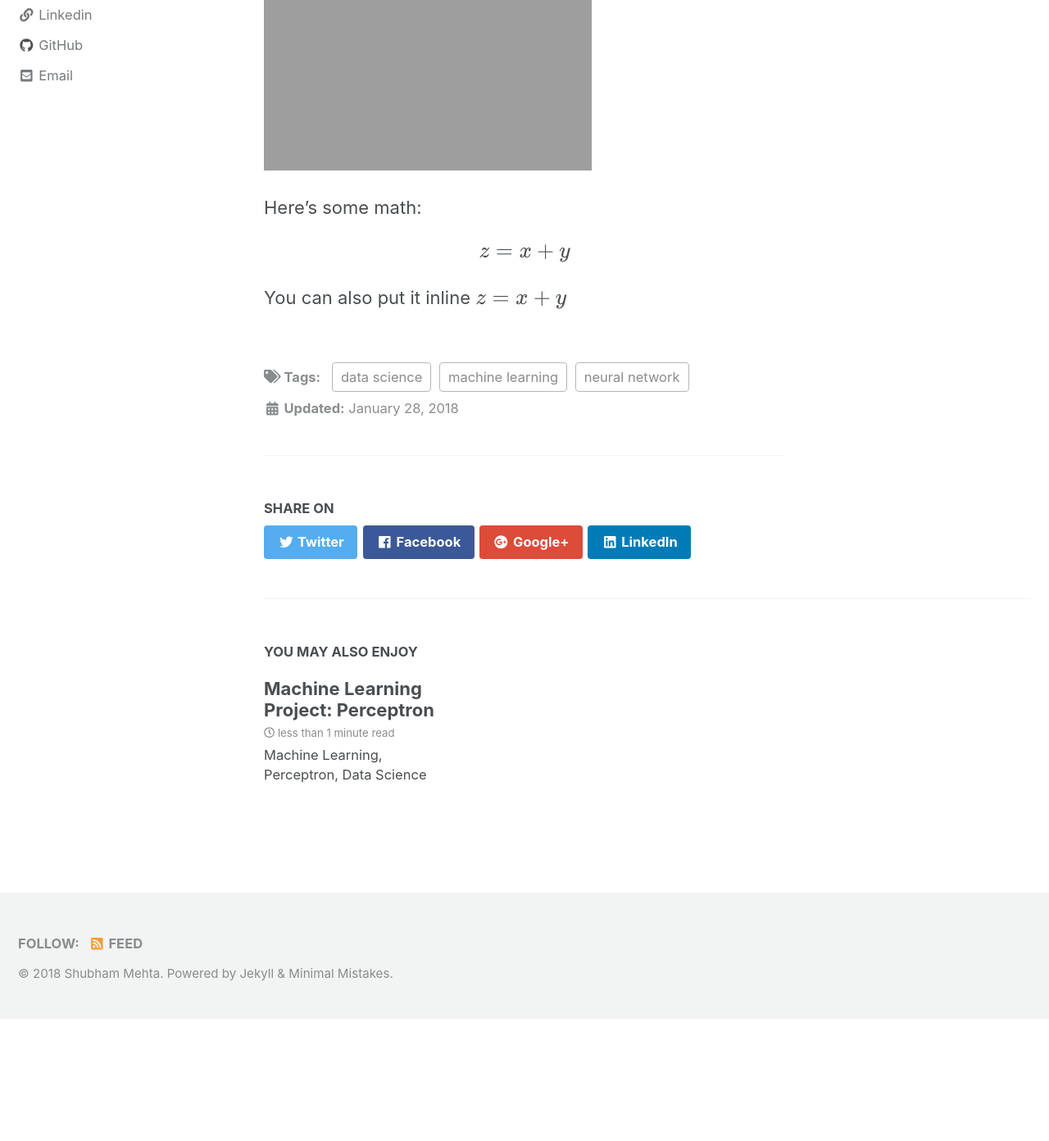
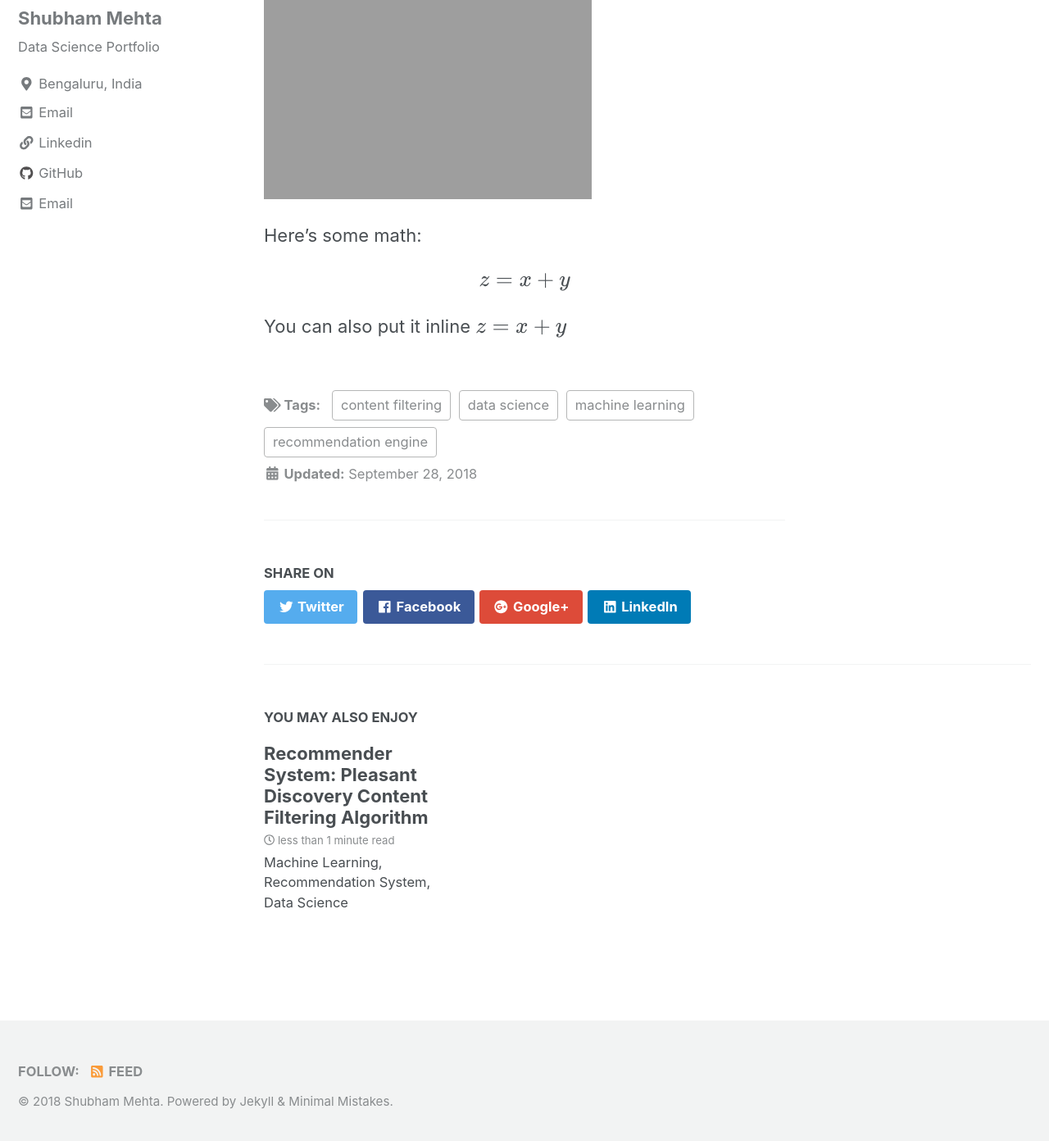
Before and after one commit to shubhambmehta/shubhambmehta.github.io, a Jekyll site: the page built from _posts/2018-09-29-contentfiltering.md, in a window 1280 px wide and 1400 px high, scrolled down 3060 px. Shown: the top 1392 px of the window at 82% size. Built offline with Jekyll 4.4.1, drawn with Linux system fonts in a browser that asks for light colours; nearby versions of some CDN libraries; formulas are drawn with MathJax 3; before the commit the page ends 4304 px from its top, so only the background shows below that; some of the changed text lies outside the part shown.

Commit message:
Update and rename 2018-09-29-categoryclustering.md to 2018-09-29-contentfiltering.md

```diff
--- a/_posts/2018-09-29-categoryclustering.md
+++ b/_posts/2018-09-29-contentfiltering.md
@@ -1,10 +1,10 @@
 ---
-title: "Machine Learning Project: Perceptron"
-date: 2018-01-28
-tags: [machine learning, data science, neural network]
+title: "Recommender System: Pleasant Discovery Content Filtering Algorithm"
+date: 2018-09-28
+tags: [machine learning, recommendation engine, data science, content filtering]
 header:
   image: "/images/perceptron/percept.jpg"
-excerpt: "Machine Learning, Perceptron, Data Science"
+excerpt: "Machine Learning, Recommendation System, Data Science"
 mathjax: "true"
 ---
 
```
